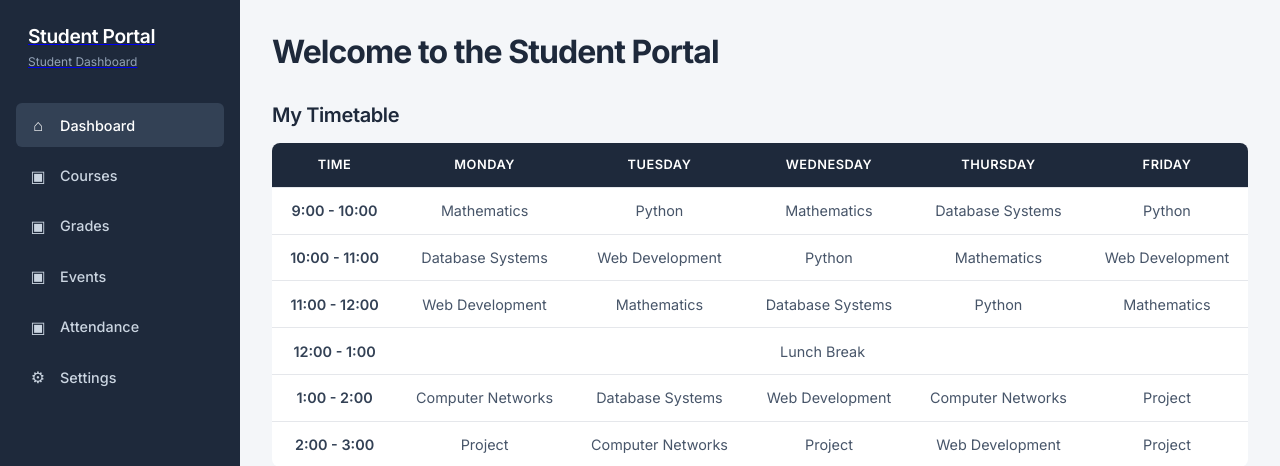
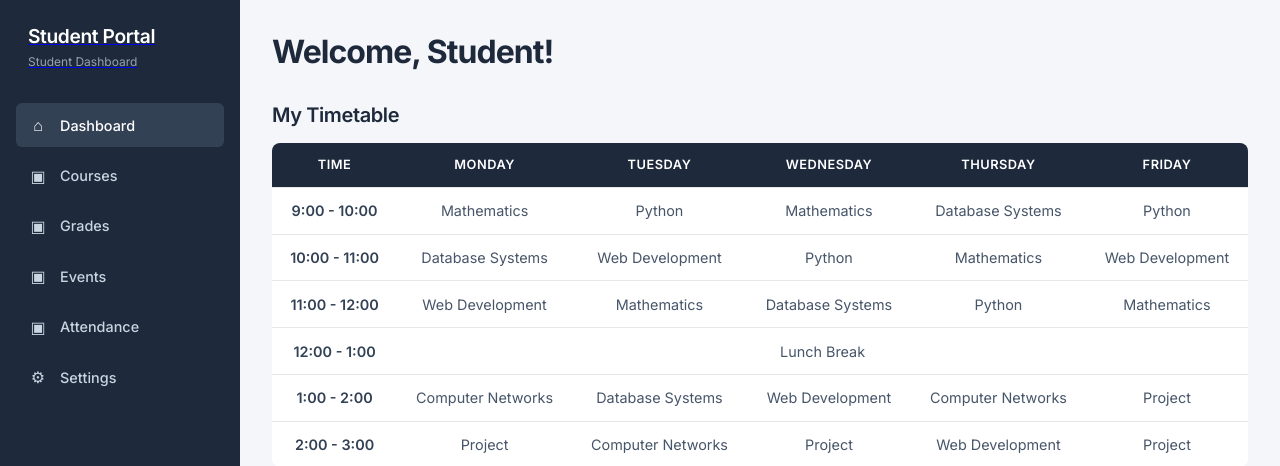
Before and after one commit to don-curleone/student-portal, a Flask app: page /home in a window 1280 px wide. Shown: the top 466 px of the page. Run offline with Flask 3, Linux system fonts and the light colour scheme.

Commit message:
updated home page greeting header

```diff
--- a/templates/home.html
+++ b/templates/home.html
@@ -6,7 +6,7 @@ Dashboard
 
 {% block content %}
 
-<h1>Welcome to the Student Portal</h1>
+<h1>Welcome, Student!</h1>
 
 <section>
     <h2>My Timetable</h2>
```
